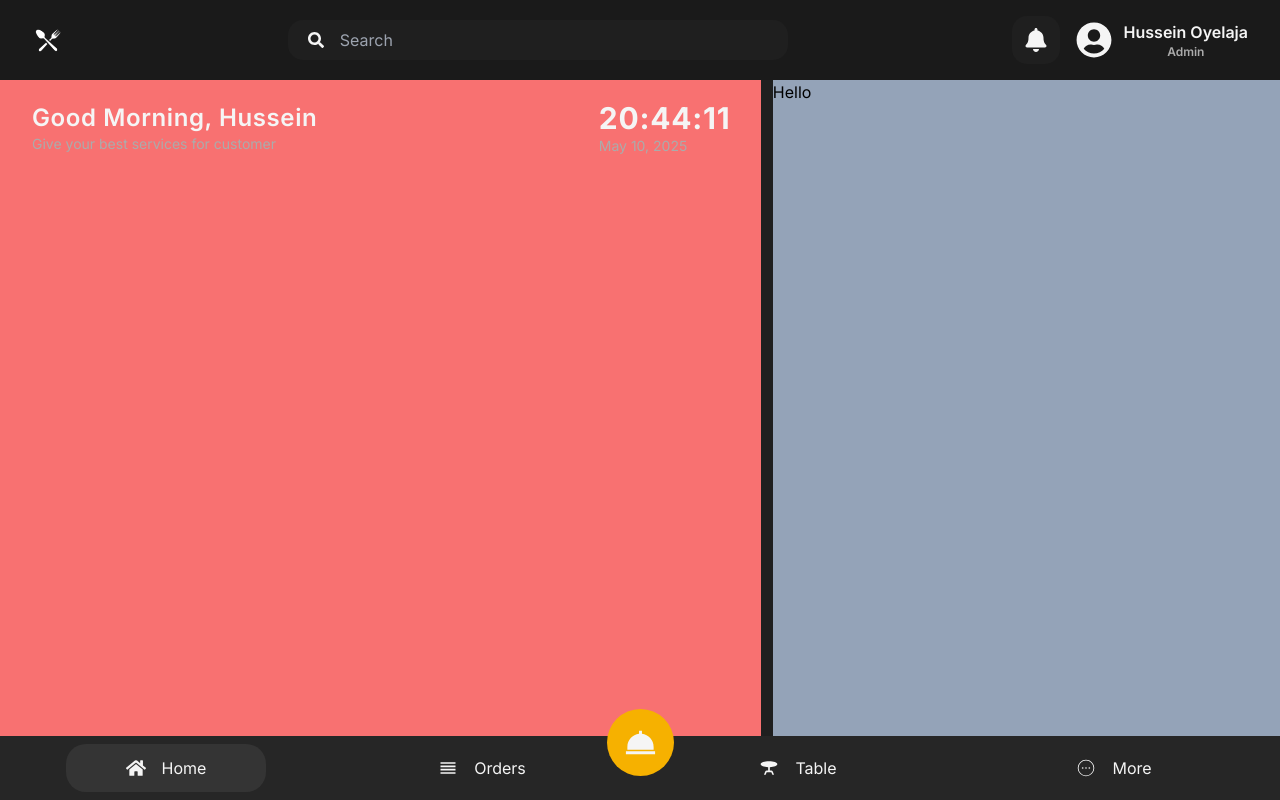
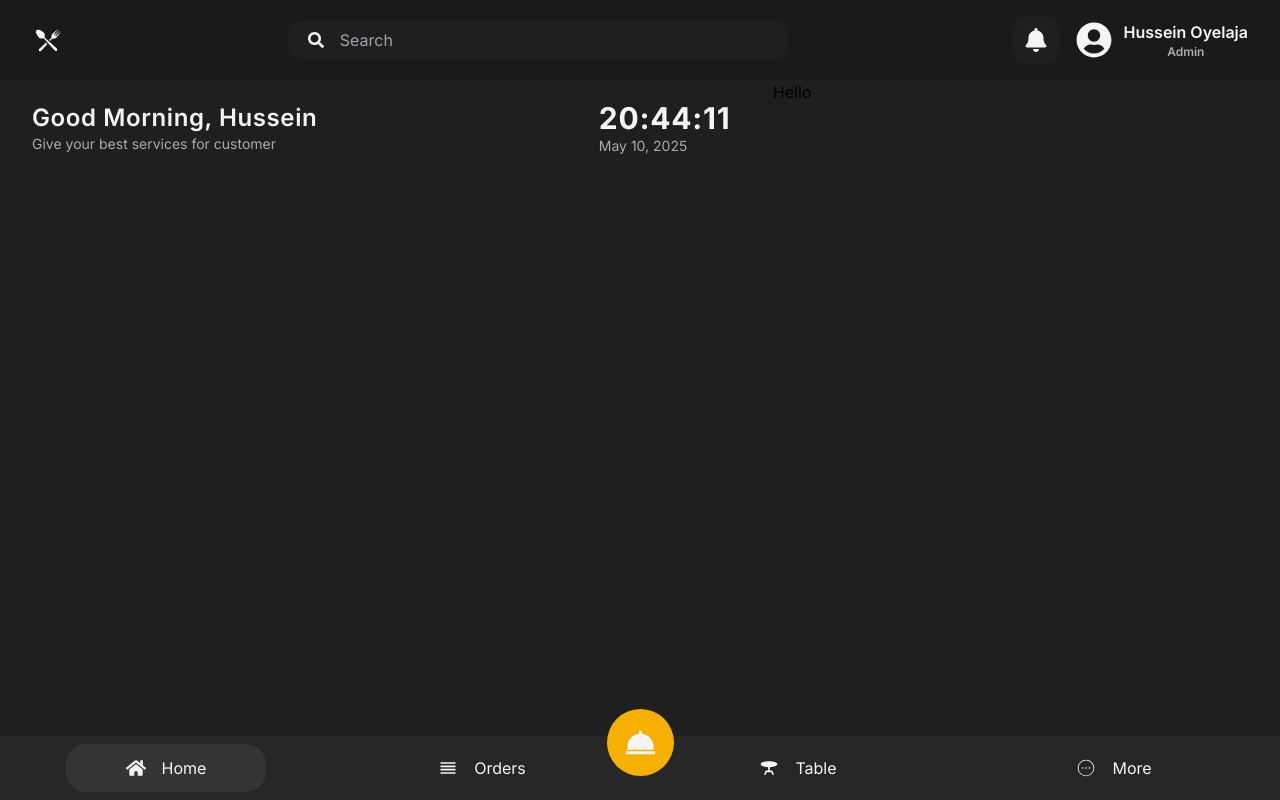
Before and after one commit to oyelajakenny/POS-System, a React (Vite) app in the folder frontend/: page / in a window 1280 px wide. Built offline with nearby package versions, Linux system fonts and the light colour scheme.

Commit message:
Made few changes

```diff
--- a/frontend/src/pages/Home.jsx
+++ b/frontend/src/pages/Home.jsx
@@ -5,12 +5,12 @@ const Home = () => {
   return (
     <section className='bg-[#1f1f1f] h-[calc(100vh-5rem)] overflow-hidden flex gap-3'>
 {/* {LEFT DIV} */}
-<div className='flex-[3] bg-red-400'>
+<div className='flex-[3] '>
 <Greetings/>
 </div>
 
 {/* {RIGHT DIV} */}
-<div className='flex-[2] bg-slate-400'>
+<div className='flex-[2]'>
 Hello
 </div>
     </section>
```
